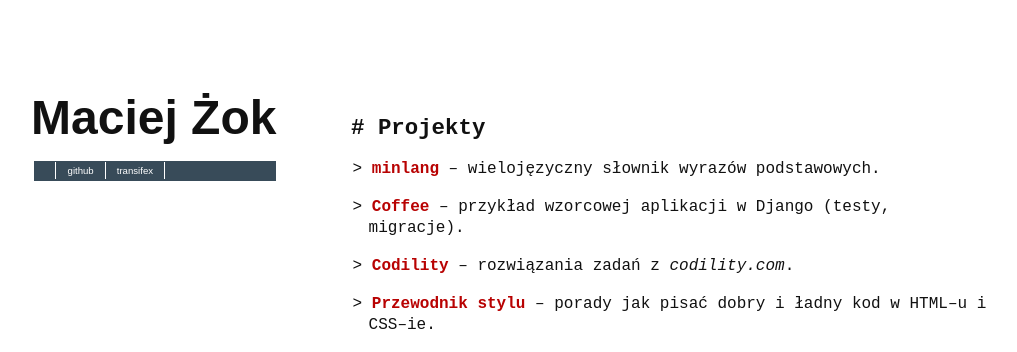
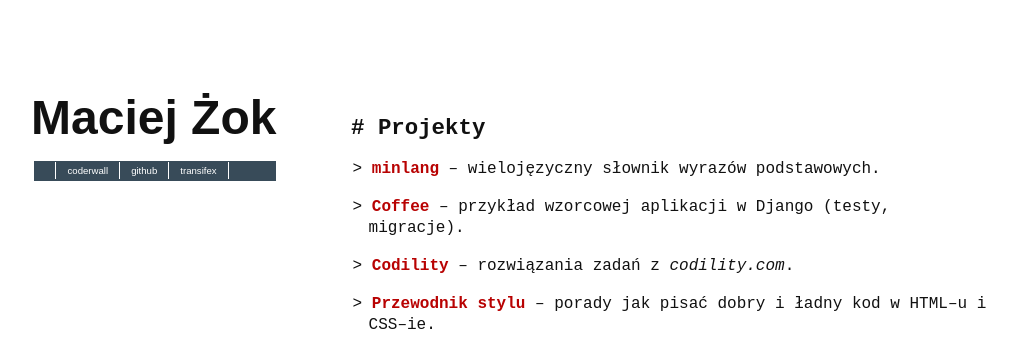
Before and after one commit to macie/macie.github.io, a Jekyll site: the page built from index.html, in a window 1280 px wide. Shown: the top 352 px of the page, without its empty margins (129-1146 px from the left). Built offline with Jekyll 4.4.1, drawn with Linux system fonts in a browser that asks for light colours.

Commit message:
add coderwall link

```diff
--- a/_layouts/default.html
+++ b/_layouts/default.html
@@ -22,6 +22,7 @@
       <h1>Maciej Żok</h1>
       <nav>
         <ul>
+          <li><a href="https://coderwall.com/macie">coderwall</a></li>
           <li><a href="https://github.com/macie">github</a></li>
           <li><a href="https://www.transifex.com/accounts/profile/macie">transifex</a></li>
         </ul>
```
